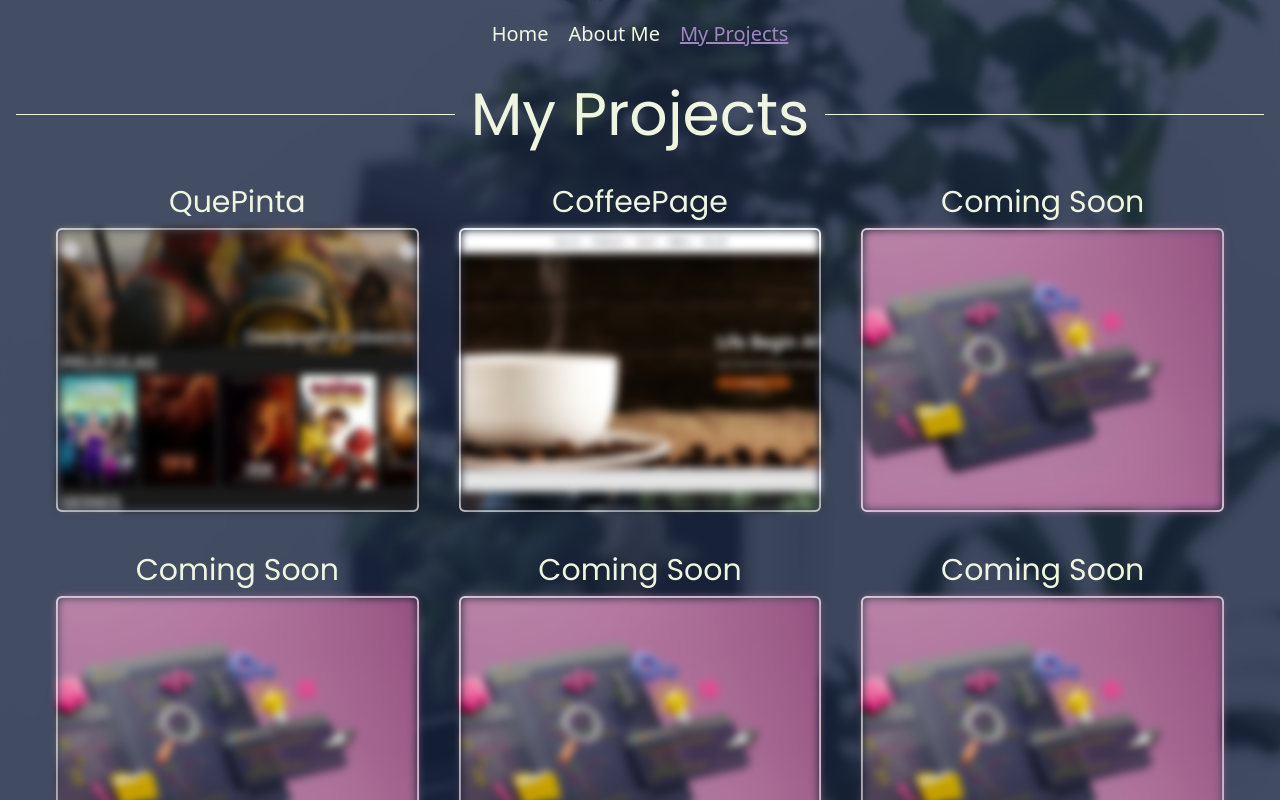
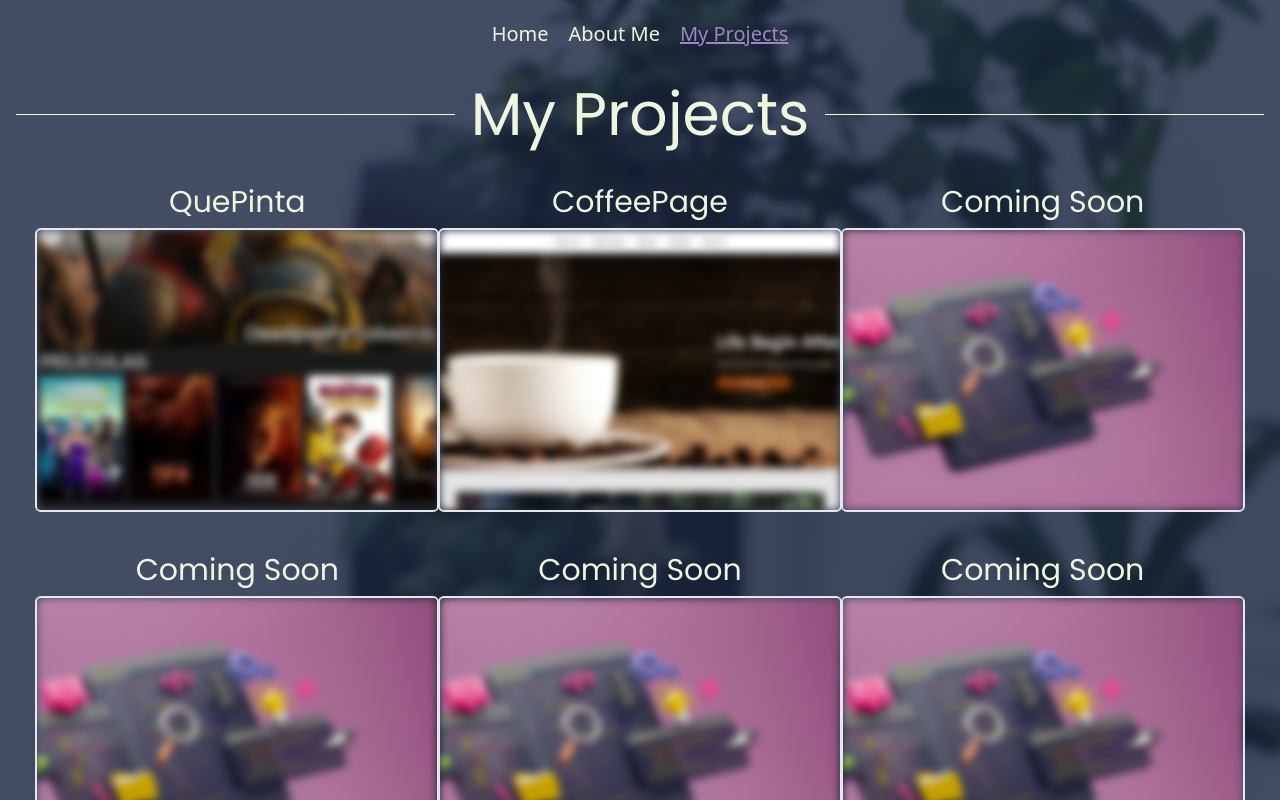
Before and after one commit to SebastianBHD/portafolio, a React (Vite) app: page /myProjects in a window 1280 px wide. Shown: the top 800 px of the page. Built offline with nearby package versions, Linux system fonts and the light colour scheme.

Commit message:
cambio imgs

```diff
--- a/src/components/projectCard.jsx
+++ b/src/components/projectCard.jsx
@@ -7,11 +7,13 @@ function ProjectCard({ img = '/projectphoto.jpg', desc = 'Coming Soon', link='ht
         <div className="relative group">
             <div className="flex justify-center items-center">
                 <div className="relative text-center rounded-md border-2 lg:transition-transform lg:duration-500 lg:ease-in-outlg:transform lg:group-hover:scale-105">
+                    <div className='overflow-hidden lg:[width:300px] lg:[height:250px] xl:[width:400px] xl:[height:280px] md:[width:400px] md:[height:280px] sm:[width:400px] sm:[height:280px] [width:250px] [height:300px]'>
                     <img
-                        className="object-cover hover:border-none rounded-md blur-sm lg:[width:300px] lg:[height:250px] xl:[width:400px] xl:[height:280px] md:[width:400px] md:[height:280px] sm:[width:400px] sm:[height:280px] [width:250px] [height:300px]"
+                        className="object-cover h-full w-full hover:border-none rounded-md blur-sm"
                         src={img}
                         alt="Developer"
                     />
+                    </div>
                     <div className="absolute inset-0 grid xl:p-10 p-5 justify-center hover:border-none rounded-md bg-secondary bg-opacity-80 opacity-0 group-hover:opacity-100 transition duration-300 ease-in-out">
                         <p className="text-white xl:text-md text-sm">
                             {desc}
--- a/src/pages/myProjects.jsx
+++ b/src/pages/myProjects.jsx
@@ -19,11 +19,11 @@ function MyProjects() {
                 <div className="grid grid-cols-1 text-center gap-10 lg:grid-cols-2 p-20 lg:p-10 lg:grid-rows-5 xl:grid-cols-3 xl:grid-rows-3 animate-ascend">
                     <div>
                         <h2 className='text-xl xl:text-3xl lg:text-3xl font-poppins pb-2 text-tertiary'>QuePinta</h2>
-                        <ProjectCard img="./portafolio/QuePinta.png" desc={desc1} link="http://webir-peliculas.vercel.app"/>
+                        <ProjectCard img="./QuePinta.png" desc={desc1} link="http://webir-peliculas.vercel.app"/>
                     </div>
                     <div>
                         <h2 className='text-xl xl:text-3xl lg:text-3xl font-poppins pb-2 text-tertiary'>CoffeePage</h2>
-                        <ProjectCard img="./portafolio/CoffeePage.png" desc={desc2} link="https://sebastianbhd.github.io/coffeepage/"/>
+                        <ProjectCard img="./CoffeePage.png" desc={desc2} link="https://sebastianbhd.github.io/coffeepage/"/>
                     </div>
                     <div>
                         <h2 className='text-xl xl:text-3xl lg:text-3xl font-poppins pb-2 text-tertiary'>Coming Soon</h2>
```
